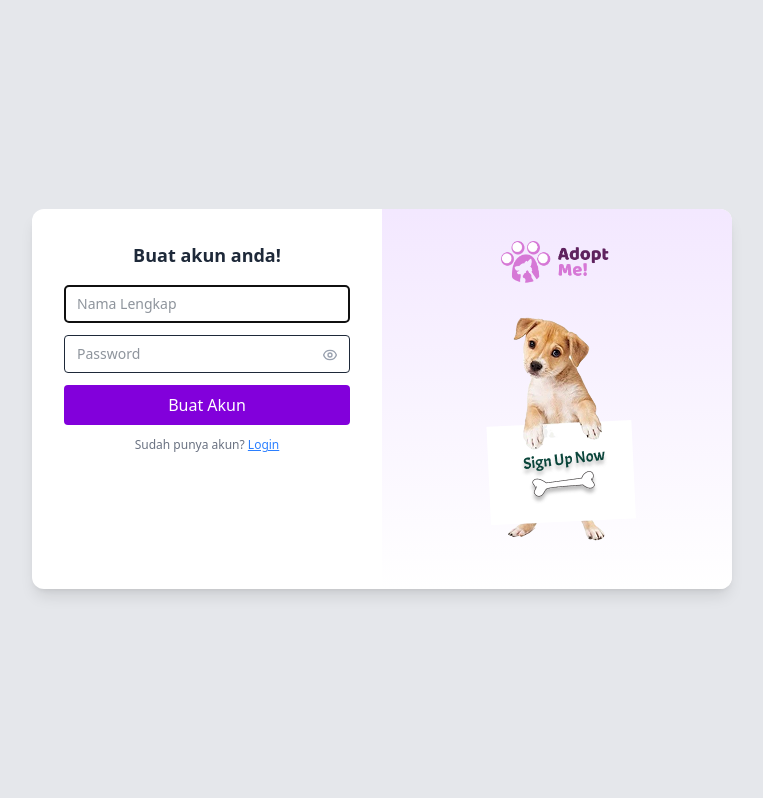
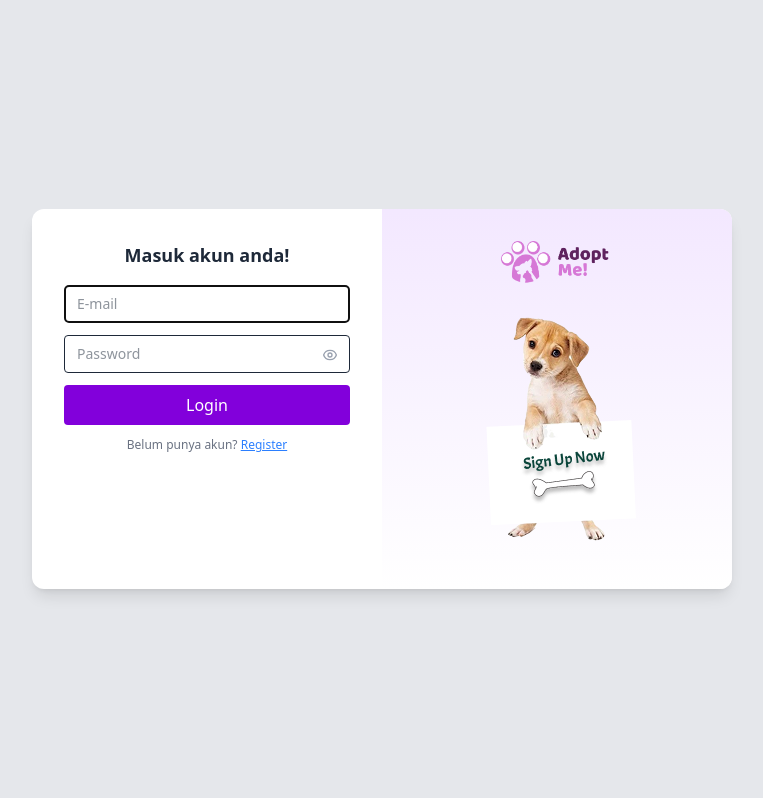
Before and after one commit to anggawww05/adopt-me-laravel, a Laravel app: page /login in a window 1280 px wide; the page is wider, and only the part inside the window is pictured. Shown: the part 193-991 px from the top of that part, without its empty margins (258-1021 px from the left). Run offline with Laravel 12, Linux system fonts and the light colour scheme; style sheets or scripts are compiled from the project's sources; parts of the project's set-up code (start-up, migrations or seed data) failed here and were passed over; some web fonts are replaced.

Commit message:
fix: Fix login button and routing to landingpage

```diff
--- a/app/Http/Controllers/LoginController.php
+++ b/app/Http/Controllers/LoginController.php
@@ -29,7 +29,7 @@ class LoginController extends Controller
         if (Auth::attempt($credentials)) {
             $request->session()->regenerate();
             if (Auth::user()->role_id == 1) {
-                return redirect()->intended('/beranda');
+                return redirect()->intended('/');
             }
             return redirect()->intended('/');
         }
--- a/resources/views/components/layout.blade.php
+++ b/resources/views/components/layout.blade.php
@@ -36,7 +36,7 @@
             </ul>
 
             {{-- Tombol Login / Sign Up --}}
-            <a href="#" class="flex items-center space-x-2 bg-[#D678D6] text-white font-semibold rounded-lg hover:opacity-70 transition duration-200 px-4 py-2 lg:px-6 lg:py-3 text-sm lg:text-base">
+            <a href="{{ route('login') }}" class="flex items-center space-x-2 bg-[#D678D6] text-white font-semibold rounded-lg hover:opacity-70 transition duration-200 px-4 py-2 lg:px-6 lg:py-3 text-sm lg:text-base">
                 {{-- Ikon juga dibuat responsif --}}
                 <svg xmlns="http://www.w3.org/2000/svg" class="h-5 w-5 lg:h-6 lg:w-6" fill="none" viewBox="0 0 24 24" stroke="currentColor" stroke-width="2">
                     <path stroke-linecap="round" stroke-linejoin="round" d="M16 7a4 4 0 11-8 0 4 4 0 018 0zM12 14a7 7 0 00-7 7h14a7 7 0 00-7-7z" />
--- a/resources/views/login.blade.php
+++ b/resources/views/login.blade.php
@@ -4,11 +4,11 @@
             <!-- Left Side: Logo & Image -->
             <!-- Right Side: Register Form -->
             <div class="w-1/2 p-8">
-                <h1 class="text-lg font-bold mb-4 text-center">Buat akun anda!</h1>
+                <h1 class="text-lg font-bold mb-4 text-center">Masuk akun anda!</h1>
                 <form method="POST" action="{{ route('login.authenticate') }}">
                     @csrf
                     <div class="mb-3">
-                        <input type="text" id="name" name="name" value="{{ old('name') }}" required autofocus placeholder="Nama Lengkap" class="w-full border px-3 py-2 rounded text-sm">
+                        <input type="email" id="email" name="email" value="{{ old('email') }}" required autofocus placeholder="E-mail" class="w-full border px-3 py-2 rounded text-sm">
                     </div>
                     <div class="mb-3 relative">
                         <input type="password" id="password" name="password" required placeholder="Password" class="w-full border px-3 py-2 rounded text-sm pr-10">
@@ -23,10 +23,10 @@
                         <input type="checkbox" id="terms" required class="mr-2">
                         <label for="terms" class="text-xs text-gray-600">Saya menyetujui <a href="#" class="text-blue-500 underline">Terms & Conditions</a></label>
                     </div> --}}
-                    <button type="submit" class="w-full bg-purple-700 text-white py-2 rounded hover:bg-purple-800 mb-3">Buat Akun</button>
+                    <button type="submit" class="w-full bg-purple-700 text-white py-2 rounded hover:bg-purple-800 mb-3">Login</button>
                 </form>
                 <div class="text-center text-xs text-gray-500">
-                    Sudah punya akun? <a href="{{ route('register') }}" class="text-blue-500 underline">Login</a>
+                    Belum punya akun? <a href="{{ route('register') }}" class="text-blue-500 underline">Register</a>
                 </div>
             </div>
             <div class="flex flex-col items-center justify-center w-1/2 bg-gradient-to-b from-purple-100 to-white p-8">
```
